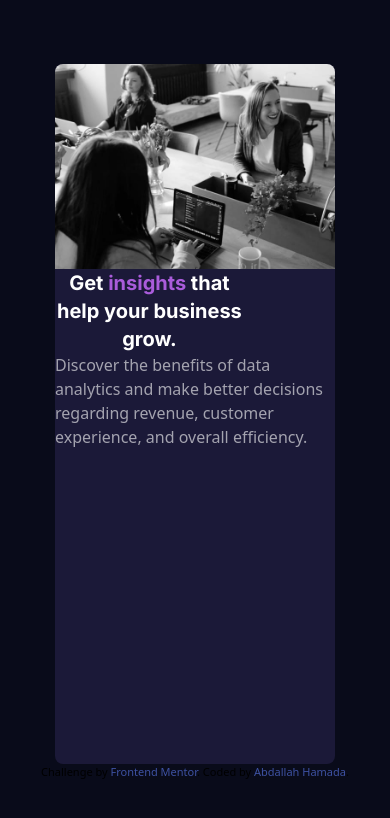
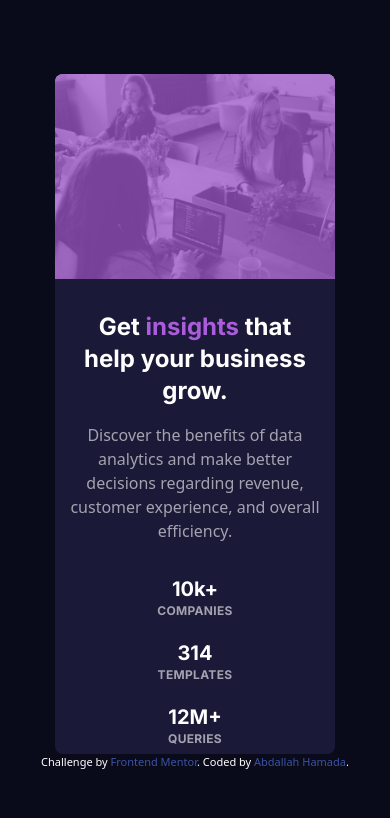
Before and after one commit to AbdullahHamadax/stats-preview-card-component, a plain HTML site: page index.html in a window 390 px wide. Drawn offline with nearby package versions, Linux system fonts and the light colour scheme; a web font is replaced by a local one.

Commit message:
Project is done for mobile

```diff
--- a/index.html
+++ b/index.html
@@ -12,6 +12,7 @@
               Very_dark_blue: "hsl(233, 47%, 7%)",
               Dark_desaturated_blue: "hsl(244, 38%, 16%)",
               Soft_violet: "hsl(277, 64%, 61%)",
+              Dark_violet: "rgb(158, 85, 203)",
               Slightly_transparent_white: "hsla(0, 0%, 100%, 0.75)",
               Slightly_transparent_white: "hsla(0, 0%, 100%, 0.6)",
             },
@@ -39,6 +40,7 @@
       .attribution {
         font-size: 11px;
         text-align: center;
+        color: white;
       }
       .attribution a {
         color: hsl(228, 45%, 44%);
@@ -46,34 +48,77 @@
     </style>
   </head>
   <body
-    class="bg-Very_dark_blue min-h-screen flex flex-col items-center justify-center"
+    class="flex flex-col items-center justify-center min-h-screen bg-Very_dark_blue"
   >
-    <div class="bg-Dark_desaturated_blue w-[280px] h-[700px] rounded-lg">
-      <img
-        src="images/image-header-mobile.jpg"
-        alt="image of a people in a meeting"
-        class="rounded-tr-lg rounded-tl-lg"
-      />
+    <div
+      class="bg-Dark_desaturated_blue w-[280px] h-[680px] rounded-lg flex flex-col items-center sm:w-[950px] sm:h-[310px] sm:flex-row-reverse"
+    >
+      <div
+        class="relative overflow-hidden rounded-tl-lg rounded-tr-lg group sm:rounded-tl-none sm:h-full"
+      >
+        <picture>
+          <source
+            media="(min-width:640px)"
+            srcset="images/image-header-desktop.jpg"
+          />
+          <img
+            src="images/image-header-mobile.jpg"
+            alt="Group of people working and laughing around a table"
+          />
+        </picture>
+
+        <div
+          class="absolute inset-0 transition opacity-75 bg-Dark_violet"
+        ></div>
+      </div>
       <p
-        class="text-white text-xl font-Inter font-bold text-center max-w-[14ch]"
+        class="text-white text-2xl font-Inter font-bold text-center max-w-[14ch] mt-8"
       >
         Get <span class="text-Soft_violet">insights</span> that help your
         business grow.
       </p>
-      <p class="text-Slightly_transparent_white">
+      <p class="text-Slightly_transparent_white max-w-[28ch] text-center mt-4">
         Discover the benefits of data analytics and make better decisions
         regarding revenue, customer experience, and overall efficiency.
       </p>
+      <div
+        class="flex flex-col items-center justify-center gap-5 mt-8 text-center"
+      >
+        <div>
+          <p class="text-xl font-bold text-white font-Inter">10k+</p>
+          <p
+            class="text-xs font-bold tracking-wide uppercase font-Inter text-Slightly_transparent_white"
+          >
+            companies
+          </p>
+        </div>
+        <div>
+          <p class="text-xl font-bold text-white font-Inter">314</p>
+          <p
+            class="text-xs font-bold tracking-wide uppercase font-Inter text-Slightly_transparent_white"
+          >
+            templates
+          </p>
+        </div>
+        <div>
+          <p class="text-xl font-bold text-white font-Inter">12M+</p>
+          <p
+            class="text-xs font-bold tracking-wide uppercase font-Inter text-Slightly_transparent_white"
+          >
+            queries
+          </p>
+        </div>
+      </div>
     </div>
     <!-- Get insights that help your business grow. Discover the benefits of data
     analytics and make better decisions regarding revenue, customer experience,
     and overall efficiency. 10k+ companies 314 templates 12m+ queries -->
 
-    <div class="attribution">
+    <footer class="attribution">
       Challenge by
       <a href="https://www.frontendmentor.io?ref=challenge" target="_blank"
         >Frontend Mentor</a
       >. Coded by <a href="#">Abdallah Hamada</a>.
-    </div>
+    </footer>
   </body>
 </html>
```
